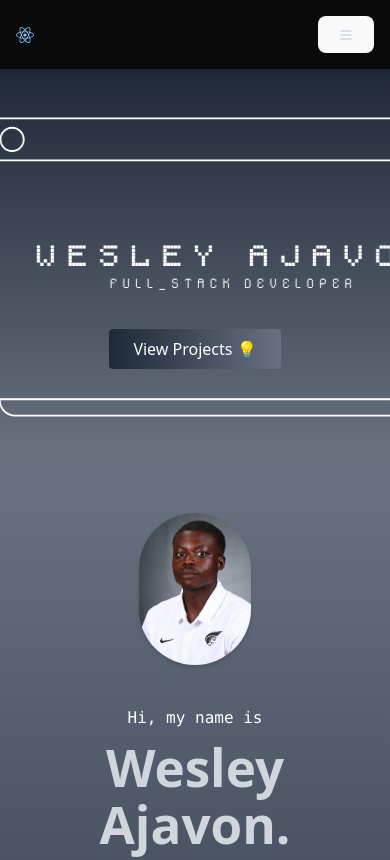
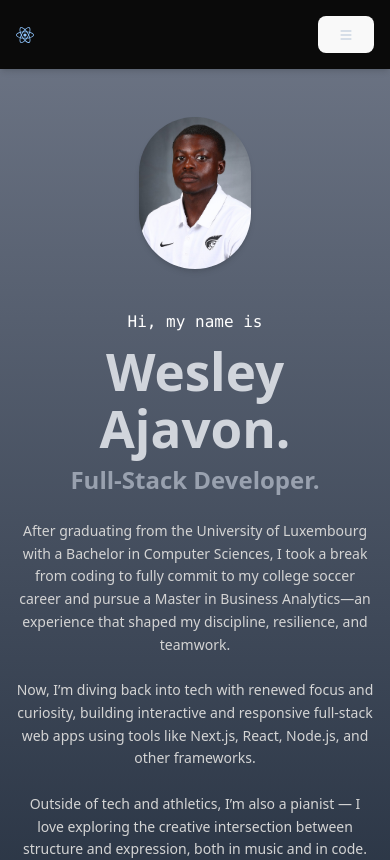
Before and after one commit to wesleyajavon/portfolio, a React (Vite) app in the folder portfolio/: page / in a window 390 px wide. Shown: the top 860 px of the page. Built offline with nearby package versions, Linux system fonts and the light colour scheme.

Commit message:
mobile friendly upd

```diff
--- a/portfolio/src/components/Hero.jsx
+++ b/portfolio/src/components/Hero.jsx
@@ -1,6 +1,8 @@
 // src/components/Hero.jsx
 import React from 'react';
+import { FaGithub, FaLinkedin } from 'react-icons/fa';
 import { motion } from "framer-motion";
+
 
 export default function Hero() {
     return (
@@ -8,13 +10,15 @@ export default function Hero() {
             initial={{ opacity: 0, y: -50 }}
             animate={{ opacity: 1, y: 0 }}
             transition={{ duration: 1.5, delay: 0.8, ease: "easeOut" }}
-            className="text-center"
+            className="hidden md:block text-center"
         >
-            <section id="hero" className="py-24 bg-[url('/public/background-Hero.png')] bg-[47%_120%] sm:-[47%_80%]" >
-                <a href="#projects" className="mt-41  inline-block px-6 py-2 bg-gradient-to-r from-gray-800 to-gray-500 text-white rounded hover:text-blue-300">
+            <section id="hero" className="py-24 bg-[url('/public/background-Hero.png')] bg-[47%_120%]">
+                <a href="#projects" className="mt-41  inline-block px-6 py-2 bg-gradient-to-r from-gray-800 to-gray-500 text-white rounded hover:bg-gray-800">
                     View Projects 💡
                 </a>
             </section>
+
         </motion.div>
+
     );
 }
```
